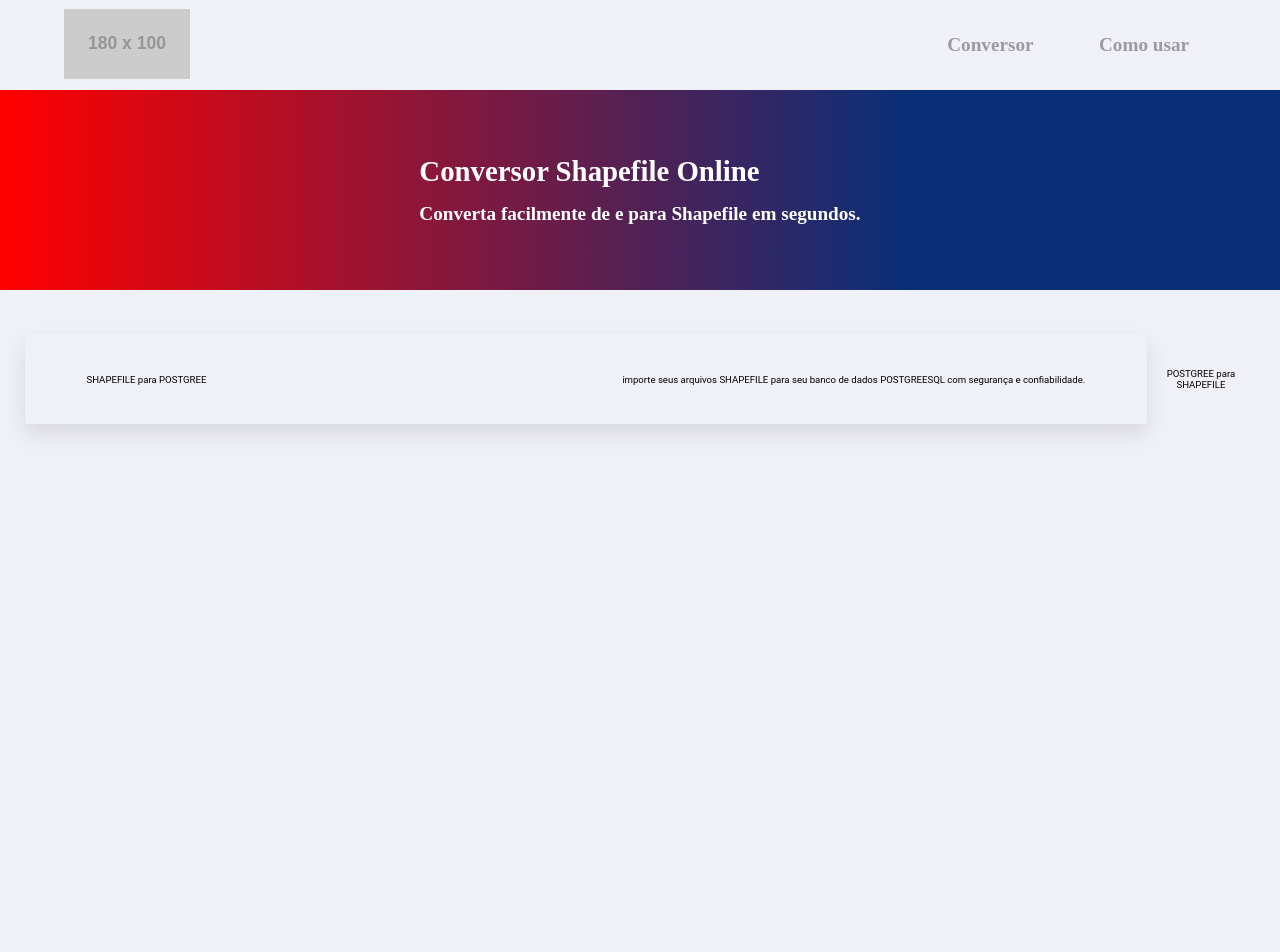
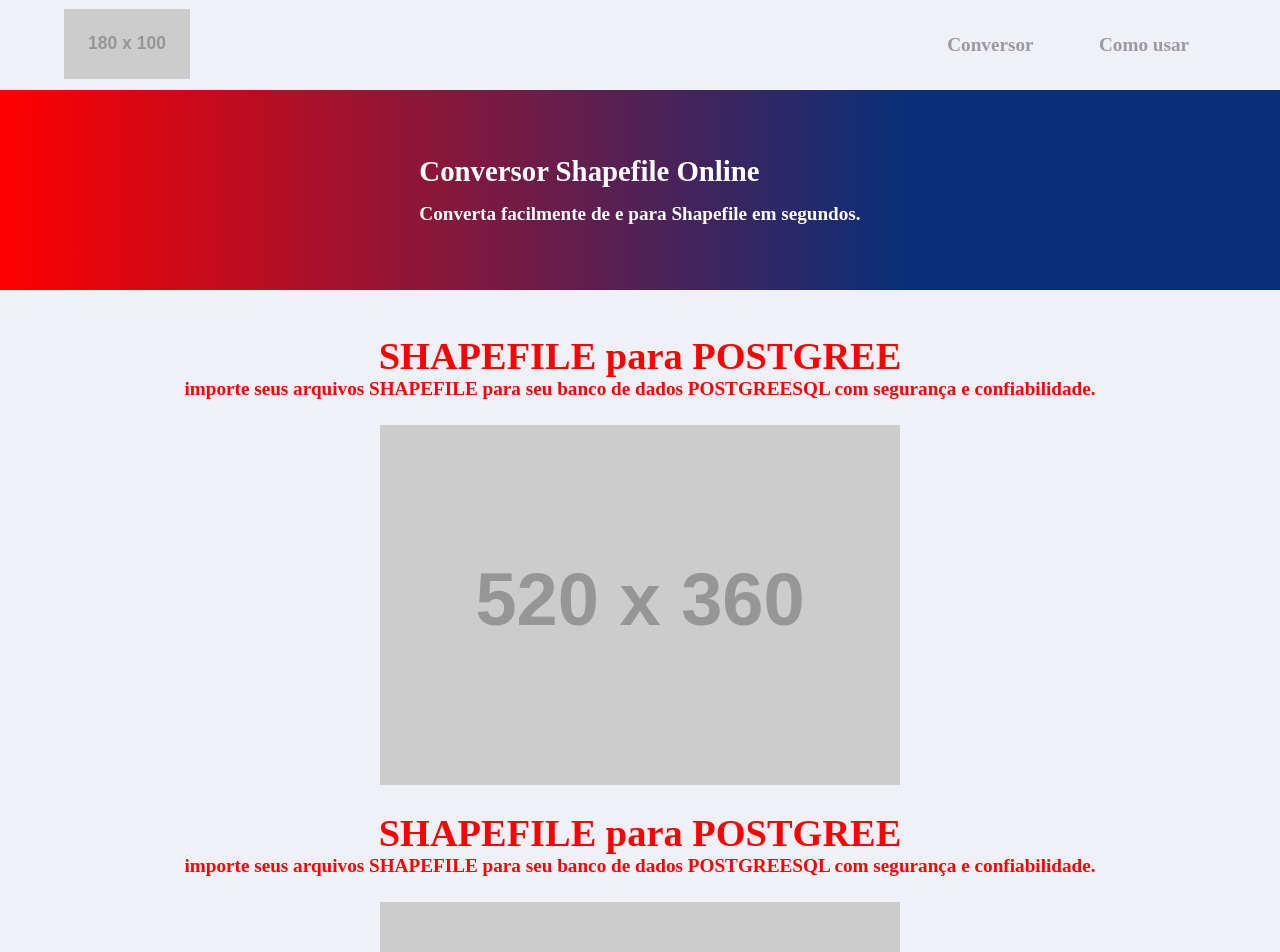
Before and after one commit to BureauTech/Mini-ETL-Shapefile-to-PostGis, a React (Create React App) app in the folder web/: page / in a window 1280 px wide. Shown: the top 952 px of the page. Before the commit the page ends 800 px from the top, so only its background shows below. Built offline with nearby package versions, Linux system fonts and the light colour scheme.

Commit message:
main component added

```diff
--- a/web/src/pages/Home/index.js
+++ b/web/src/pages/Home/index.js
@@ -12,15 +12,28 @@ function Home() {
     <>
       <Header />
       <Faq />
+
       <div className="main-container">
-        <div className="header-container">
+        <div className="shape-header">
           <p>SHAPEFILE para POSTGREE</p>
           <span> importe seus arquivos SHAPEFILE para seu banco de dados POSTGREESQL com segurança e confiabilidade.</span>
         </div>
+
         <div className="shape-button">
-          POSTGREE para SHAPEFILE
+          <img src="http://placehold.it/520x360" alt="Shape-Button"/>
+        </div>
+
+        <div className="header-content">
+          <p>SHAPEFILE para POSTGREE</p>
+          <span> importe seus arquivos SHAPEFILE para seu banco de dados POSTGREESQL com segurança e confiabilidade.</span>
+        </div>
+
+        <div className="shape-button">
+          <img src="http://placehold.it/520x360" alt="Shape-Button"/>
         </div>
       </div>
+
+
     </>
   );
 }
--- a/web/src/pages/Home/styles.css
+++ b/web/src/pages/Home/styles.css
@@ -1,6 +1,6 @@
 .main-container {
     flex: 1;
-    display: flex;
+
     align-items: center;
     text-align: center;
     justify-content: center;
@@ -8,3 +8,59 @@
     margin-top: 2rem;
     padding: 25px;
   }
+
+.shape-header {
+    display: block;
+
+    color: red;
+
+    margin-bottom: 2%;
+}
+
+
+.shape-header p {
+    display: block;
+
+    text-align: center;
+    justify-content: center;
+    align-items: center;
+
+    font: 700 4.0rem Archivo;
+}
+
+.shape-header span {
+    display: block;
+
+    font: 700 2.0rem Archivo;
+}
+
+
+
+.shape-button {
+    display: block;
+}
+
+.header-content {
+    display: block;
+
+    color: red;
+
+    margin-top: 2%;
+    margin-bottom: 2%;
+}
+
+.header-content p {
+    display: block;
+
+    text-align: center;
+    justify-content: center;
+    align-items: center;
+
+    font: 700 4.0rem Archivo;
+}
+
+.header-content span {
+    display: block;
+
+    font: 700 2.0rem Archivo;
+}
```
